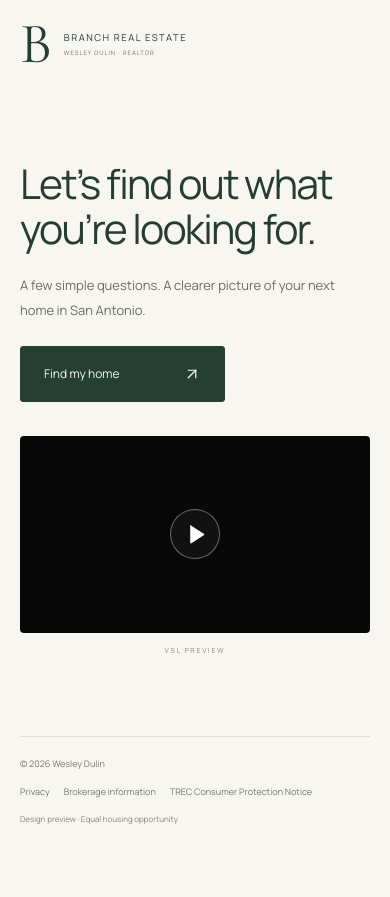
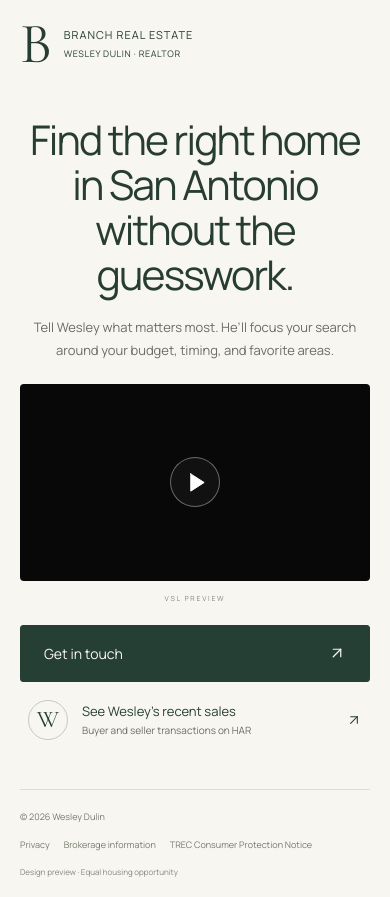
Before and after one commit to Jojo42011/Wesley-Landing-Page, a React (Vite) app: page / in a window 390 px wide. Before the commit the page ends 844 px from the top, so only its background shows below. Built offline with nearby package versions, Linux system fonts and the light colour scheme.

Commit message:
Refine Wesley landing page funnel

```diff
--- a/index.html
+++ b/index.html
@@ -6,16 +6,16 @@
     <meta name="theme-color" content="#243e35" />
     <meta
       name="description"
-      content="Your next chapter starts in San Antonio. Explore a thoughtful approach to finding home with Wesley Dulin."
+      content="Find the right San Antonio home with a search focused on your budget, timing, and favorite areas. Start with Wesley Dulin at The Branch Real Estate."
     />
     <meta name="robots" content="noindex, nofollow" />
     <meta
       property="og:title"
-      content="Wesley Dulin | A place for your next chapter"
+      content="Find the right San Antonio home | Wesley Dulin"
     />
     <meta
       property="og:description"
-      content="A more personal way to find your San Antonio home."
+      content="A focused home search built around your budget, timing, and favorite areas."
     />
     <meta property="og:type" content="website" />
     <meta property="og:image" content="/images/living-room.jpg" />
--- a/src/App.tsx
+++ b/src/App.tsx
@@ -23,14 +23,31 @@ export default function App() {
       <main id="main" className="landing-main container">
         <section className="hero" aria-labelledby="hero-title">
           <div className="hero-copy">
-            <h1 id="hero-title">Let’s find out what you’re looking for.</h1>
+            <h1 id="hero-title">
+              Find the right home in San Antonio without the guesswork.
+            </h1>
             <p>
-              A few simple questions. A clearer picture of your next home in San
-              Antonio.
+              Tell Wesley what matters most. He’ll focus your search around your
+              budget, timing, and favorite areas.
             </p>
-            <Action onClick={() => setModal("funnel")}>Find my home</Action>
           </div>
           <Vsl />
+          <Action onClick={() => setModal("funnel")} className="hero-action">
+            Get in touch
+          </Action>
+          <a
+            className="hero-proof"
+            href="https://www.har.com/realestatepro/sold-by-agent/sa-836365"
+            target="_blank"
+            rel="noopener noreferrer"
+          >
+            <span className="proof-mark" aria-hidden="true">W</span>
+            <span>
+              <strong>See Wesley’s recent sales</strong>
+              <small>Buyer and seller transactions on HAR</small>
+            </span>
+            <ArrowUpRight size={16} strokeWidth={1.6} aria-hidden="true" />
+          </a>
         </section>
       </main>
       <footer className="footer container">
--- a/src/landing.css
+++ b/src/landing.css
@@ -125,17 +125,18 @@ legend span {
 .brand-copy {
   display: flex;
   flex-direction: column;
-  gap: 7px;
+  gap: 5px;
 }
 .brand-copy strong {
-  font-size: 12px;
-  font-weight: 600;
-  letter-spacing: 2.2px;
+  font-size: 14px;
+  font-weight: 700;
+  letter-spacing: 1.7px;
 }
 .brand-copy > span {
-  font-size: 7.5px;
-  letter-spacing: 1.4px;
-  color: #6e766a;
+  font-size: 11px;
+  font-weight: 700;
+  letter-spacing: 1px;
+  color: #263f35;
 }
 .header-location {
   font-size: 9px;
@@ -146,14 +147,20 @@ legend span {
   flex: 1;
   display: flex;
   align-items: center;
-  padding-block: 65px 100px;
+  padding-block: 28px 48px;
 }
 .hero {
-  display: grid;
-  grid-template-columns: minmax(0, 1.4fr) minmax(0, 1fr);
-  gap: 72px;
+  display: flex;
+  flex-direction: column;
+  gap: 24px;
   align-items: center;
   width: 100%;
+}
+.hero-copy {
+  display: flex;
+  flex-direction: column;
+  align-items: center;
+  text-align: center;
 }
 .eyebrow {
   display: block;
@@ -163,18 +170,18 @@ legend span {
   letter-spacing: 1.8px;
 }
 .hero h1 {
-  max-width: 650px;
+  max-width: 930px;
   font-family: "Manrope", sans-serif;
-  font-size: clamp(45px, 4.4vw, 64px);
+  font-size: clamp(43px, 4.3vw, 58px);
   font-weight: 500;
   line-height: 1.08;
   letter-spacing: -2.8px;
-  margin: 0 0 28px;
+  margin: 0 0 17px;
 }
 .hero-copy > p {
-  font-size: 14px;
-  line-height: 1.9;
-  max-width: 355px;
+  font-size: 15px;
+  line-height: 1.75;
+  max-width: 585px;
   color: var(--muted);
 }
 .button {
@@ -204,14 +211,53 @@ legend span {
   border-color: #d8dbd0;
   transform: none;
 }
-.hero-copy > .button {
-  min-width: 215px;
-  margin-top: 29px;
+.hero-action {
+  width: min(100%, 470px);
+  font-size: 14px;
+  font-weight: 600;
+}
+.hero-proof {
+  display: flex;
+  align-items: center;
+  gap: 14px;
+  width: min(100%, 470px);
+  margin-top: -8px;
+  padding: 4px 8px;
+  color: var(--green);
+}
+.proof-mark {
+  display: grid;
+  place-items: center;
+  width: 40px;
+  height: 40px;
+  flex: 0 0 auto;
+  border: 1px solid #c4cbbd;
+  border-radius: 50%;
+  font-family: var(--serif);
+  font-size: 24px;
+}
+.hero-proof > span:nth-child(2) {
+  display: flex;
+  flex-direction: column;
+  gap: 3px;
+}
+.hero-proof strong {
+  font-size: 13px;
+  font-weight: 700;
+}
+.hero-proof small {
+  font-size: 10px;
+  color: var(--muted);
+}
+.hero-proof > svg {
+  margin-left: auto;
+}
+.hero-proof:hover strong {
+  text-decoration: underline;
 }
 .vsl-block {
   width: 100%;
-  max-width: 430px;
-  justify-self: end;
+  max-width: 550px;
 }
 .vsl-screen {
   display: block;
@@ -357,10 +403,10 @@ legend span {
 }
 @media (max-width: 1050px) {
   .hero {
-    gap: 42px;
+    gap: 22px;
   }
   .hero h1 {
-    font-size: 50px;
+    font-size: 48px;
   }
   .footer-note {
     width: 100%;
@@ -393,22 +439,21 @@ legend span {
     gap: 5px;
   }
   .brand-copy strong {
-    font-size: 9.5px;
-    letter-spacing: 1.5px;
+    font-size: 11px;
+    letter-spacing: 1px;
   }
   .brand-copy > span {
-    font-size: 6px;
-    letter-spacing: 1px;
+    font-size: 9px;
+    letter-spacing: 0.6px;
   }
   .header-location {
     display: none;
   }
   .landing-main {
-    padding-block: 38px 45px;
+    padding-block: 30px 45px;
   }
   .hero {
-    grid-template-columns: 1fr;
-    gap: 34px;
+    gap: 22px;
     max-width: 500px;
     margin-inline: auto;
   }
@@ -416,19 +461,17 @@ legend span {
     font-size: clamp(37px, 10.5vw, 53px);
     line-height: 1.1;
     letter-spacing: -1.8px;
-    margin: 0 0 22px;
+    margin: 0 0 19px;
   }
   .hero-copy > p {
     font-size: 13px;
-    max-width: 330px;
+    max-width: 390px;
   }
-  .hero-copy > .button {
-    margin-top: 23px;
-    min-width: 205px;
+  .hero-action {
+    width: 100%;
   }
   .vsl-block {
-    justify-self: start;
-    max-width: 390px;
+    max-width: 500px;
   }
   .vsl-play {
     width: 50px;
```
Also changed, not shown: 1 other file (tests, documents, lock files or other folders).
